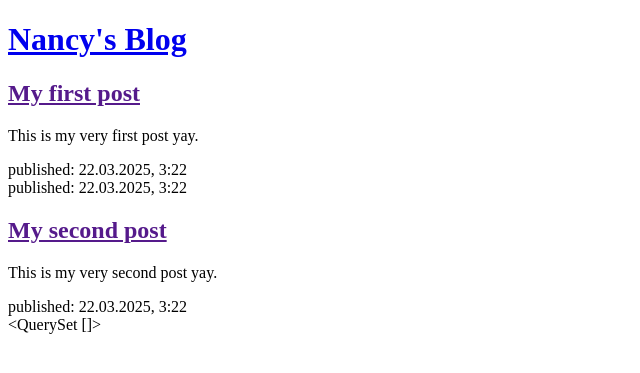
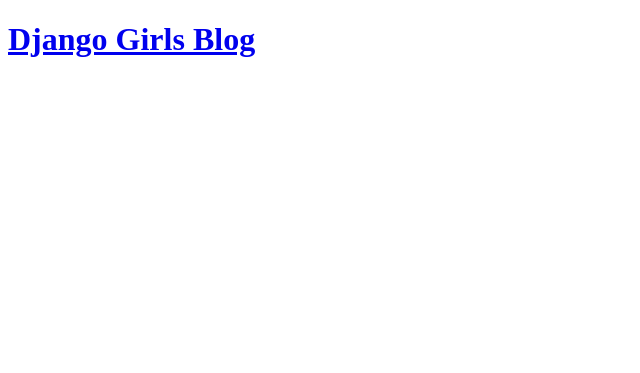
Before and after one commit to nancygjini/my-first-blog, a Django app: page / in a window 1280 px wide. Shown: the top 373 px of the page, without its empty margins (0-640 px from the left). Run offline with Django 5.2, Linux system fonts and the light colour scheme; data that the repository does not hold is empty.

Commit message:
Modified templates to display posts from database.

```diff
--- a/blog/templates/blog/post_list.html
+++ b/blog/templates/blog/post_list.html
@@ -5,8 +5,9 @@
     </head>
     <body>
         <header>
-            <h1><a href="/">Nancy's Blog</a></h1>
+            <h1><a href="/">Django Girls Blog</a></h1>
         </header>
+
         {% for post in posts %}
             <article>
                 <time>published: {{ post.published_date }}</time>
@@ -14,20 +15,5 @@
                 <p>{{ post.text|linebreaksbr }}</p>
             </article>
         {% endfor %}
-        <article>
-            <h2><a href="">My first post</a></h2>
-            <p>This is my very first post yay.</p>
-            <time>published: 22.03.2025, 3:22</time>
-
-        </article>
-
-        <article>
-            <time>published: 22.03.2025, 3:22</time>
-            <h2><a href="">My second post</a></h2>
-            <p>This is my very second post yay.</p>
-            <time>published: 22.03.2025, 3:22</time>
-
-        </article>
-        {{ posts }}
     </body>
 </html>
```
Lines whose indentation alone changed are shown as unchanged.
